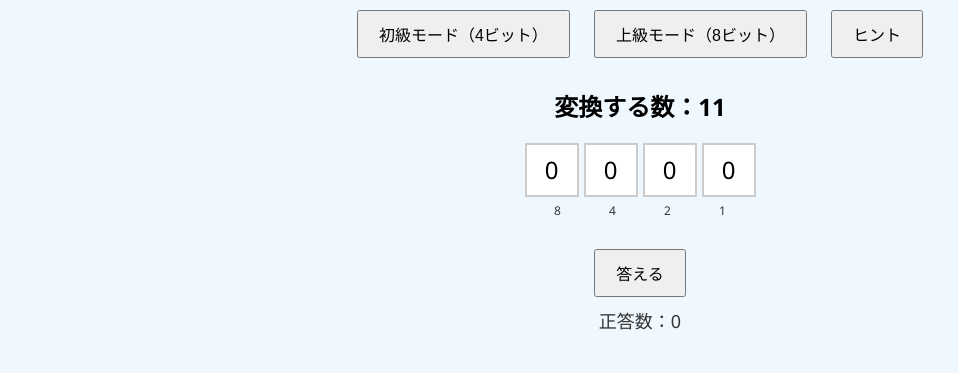
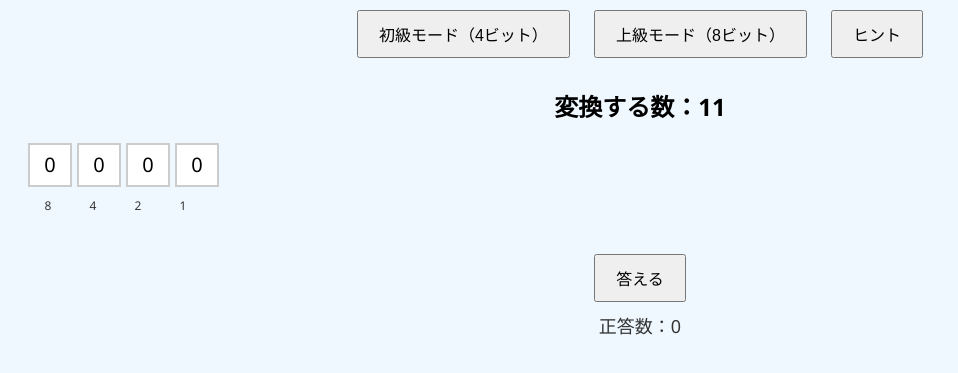
Before and after one commit to matsuni-Lab0/binary-game, a plain HTML site: page index.html in a window 1280 px wide. Both pictures are taken after a click on the button "ヒント". Shown: the part 117-490 px from the top of the page, without its empty margins (0-958 px from the left). Drawn offline with Linux system fonts and the light colour scheme.

Commit message:
Update index.html

```diff
--- a/index.html
+++ b/index.html
@@ -19,19 +19,23 @@
     }
     .tile-container {
       display: flex;
-      justify-content: center;
-      flex-wrap: wrap;
+      justify-content: flex-start;
+      overflow-x: auto;
       gap: 5px;
+      padding-bottom: 10px;
+      margin: 0 auto;
+      max-width: 100%;
     }
     .tile {
-      width: 50px;
-      height: 50px;
+      min-width: 40px;
+      height: 40px;
       background-color: white;
       border: 2px solid #ccc;
       cursor: pointer;
-      font-size: 24px;
-      line-height: 50px;
+      font-size: 20px;
+      line-height: 40px;
       user-select: none;
+      flex-shrink: 0;
     }
     .tile.active {
       background-color: #90ee90;
@@ -39,15 +43,19 @@
     .weights {
       margin-top: 5px;
       display: flex;
-      justify-content: center;
+      justify-content: flex-start;
       gap: 5px;
-      flex-wrap: wrap;
+      overflow-x: auto;
+      max-width: 100%;
+      padding-bottom: 10px;
+      margin: 0 auto;
     }
     .weight {
-      width: 50px;
+      min-width: 40px;
       text-align: center;
       font-size: 12px;
       color: #333;
+      flex-shrink: 0;
     }
     #controls, #message {
       margin-top: 20px;
```
